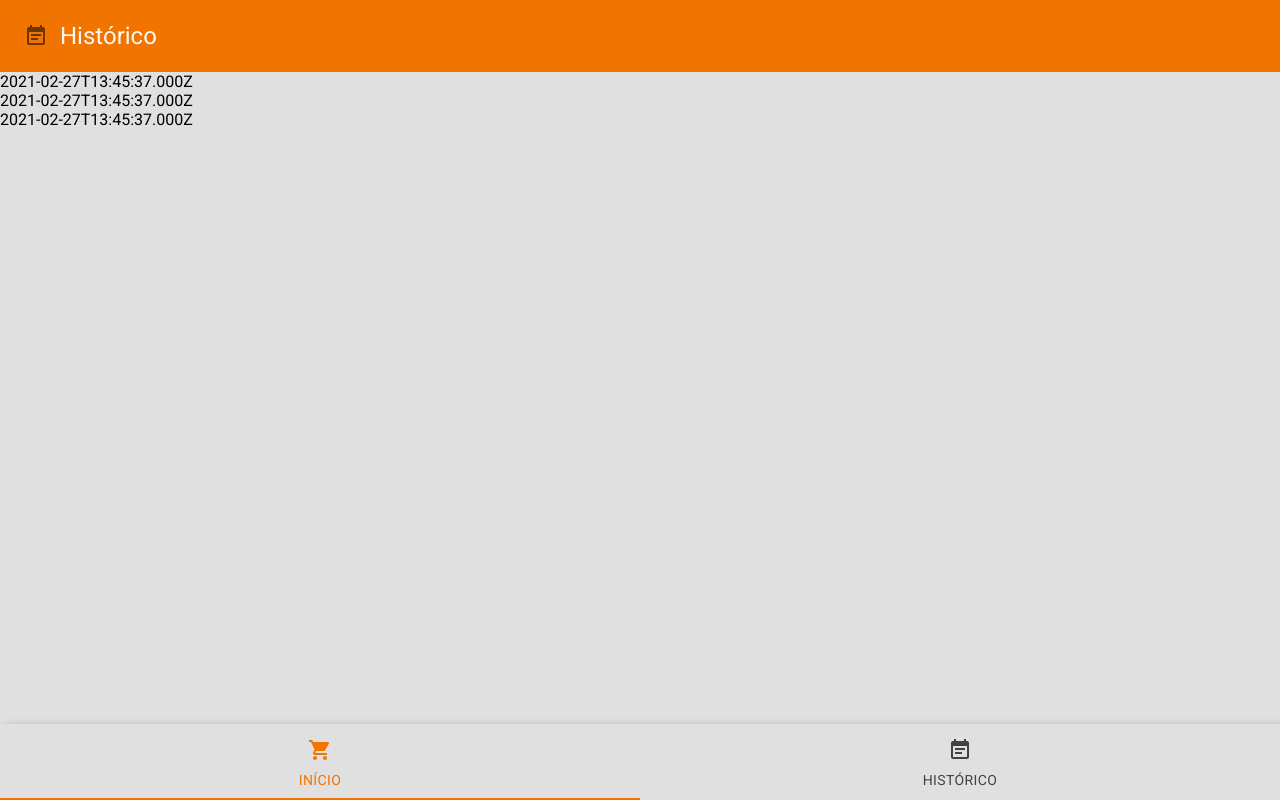
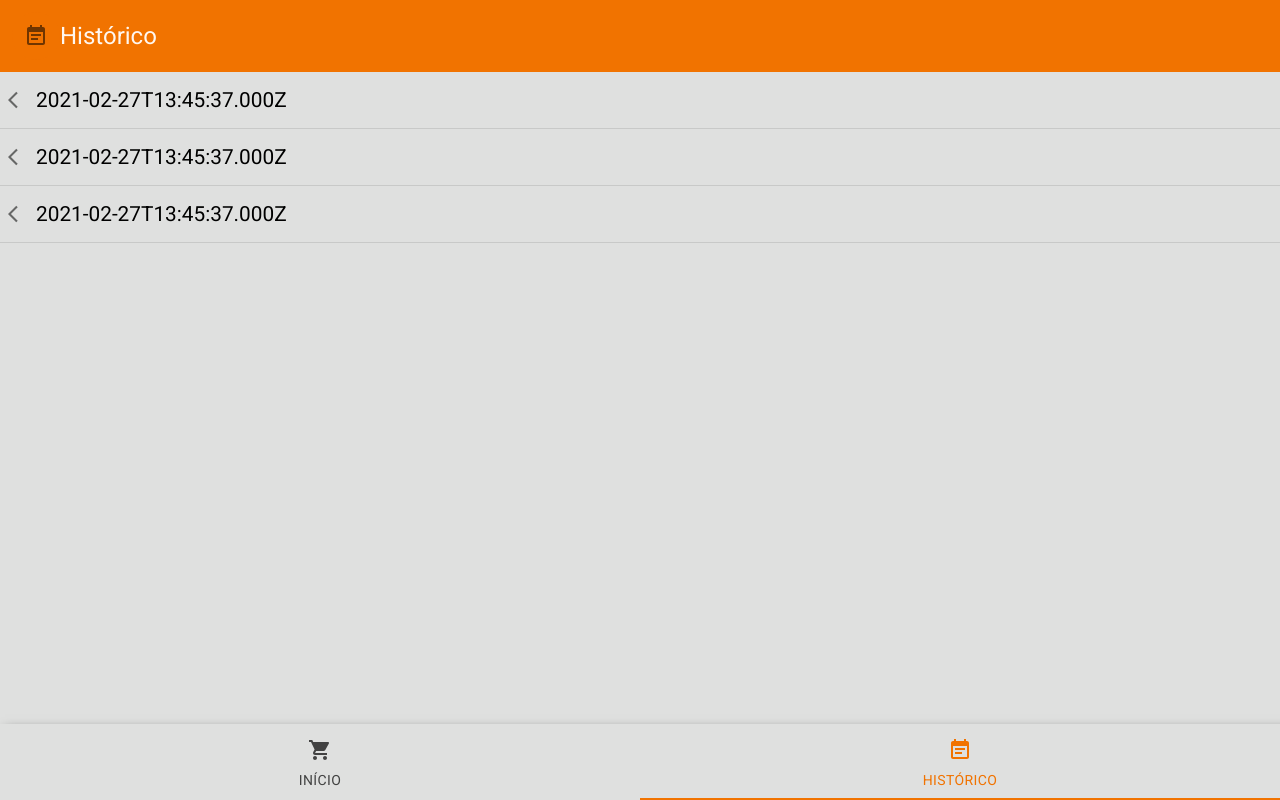
Before and after one commit to atreib/listeiv2, a React (Create React App) app: page /history in a window 1280 px wide. Built offline with nearby package versions, Linux system fonts and the light colour scheme.

Commit message:
chore: inject swipe text && improve tabs tests && add icon on product && improve history list item

```diff
--- a/src/components/layout/tabs/Tabs.tsx
+++ b/src/components/layout/tabs/Tabs.tsx
@@ -30,8 +30,9 @@ const AppTab = styled(Tab)`
  * @param testId: (string) id for testing purpose
  */
 export const AppTabs = ({ testId }: ComponentProps) => {
+  const openedPageId = AppRoutes.findIndex((x) => x.path === location.pathname);
   const history = useHistory();
-  const [value, setValue] = React.useState(0);
+  const [value, setValue] = React.useState(openedPageId);
 
   const handleChange = (event: React.ChangeEvent<Record<string, unknown>>, newValue: number) => {
     setValue(newValue);
--- a/src/components/pages/dashboard/DashboardPage.styles.tsx
+++ b/src/components/pages/dashboard/DashboardPage.styles.tsx
@@ -12,7 +12,7 @@ export {
   AppIconButton,
   AppCheckbox,
 } from './../../utils';
-export { NewListIcon, DeleteIcon, PlusIcon, MinusIcon, LogoIcon, AddProductIcon } from './../../utils/icons';
+export { NewListIcon, LeftIcon, PlusIcon, MinusIcon, LogoIcon, AddProductIcon } from './../../utils/icons';
 export { Product } from './Product';
 export { Quantity } from './Quantity';
 
@@ -75,7 +75,7 @@ export const NewProduct = styled.div`
 
 export const ProductLabelWrapper = styled.div`
   flex: 1;
-  max-width: 85%;
+  max-width: 80%;
   display: flex;
   align-items: center;
   font-size: 1.2rem;
--- a/src/components/pages/dashboard/Product.tsx
+++ b/src/components/pages/dashboard/Product.tsx
@@ -9,6 +9,7 @@ import {
   AppCheckbox,
   Quantity,
   AppConfirmDialog,
+  LeftIcon,
 } from './DashboardPage.styles';
 import { ProductModel } from '../../../models';
 import { colors } from '../../../helpers/theme';
@@ -110,6 +111,7 @@ export const Product = ({ product, onRemoveProduct, changeProductQuantity, chang
         />
       )}
       <AppListItem
+        icon={<LeftIcon fontSize="small" />}
         paddingTop="16px"
         paddingBottom="16px"
         paddingLeft="0px"
@@ -118,6 +120,7 @@ export const Product = ({ product, onRemoveProduct, changeProductQuantity, chang
         enableSwipeLeft={true}
         leftActionBackgrond={colors.danger}
         leftActionFontColor={colors.contrastDanger}
+        leftActionText={'Remover'}
         onSwipedLeft={() => setIsRemovalConfirmDialogOpened(true)}
       >
         <ProductLabelWrapper>
--- a/src/components/pages/history/HistoryPage.styles.tsx
+++ b/src/components/pages/history/HistoryPage.styles.tsx
@@ -11,7 +11,15 @@ export {
   AppIconButton,
   AppCheckbox,
 } from './../../utils';
-export { NewListIcon, DeleteIcon, PlusIcon, MinusIcon, HistoryIcon, AddProductIcon } from './../../utils/icons';
+export {
+  NewListIcon,
+  DeleteIcon,
+  PlusIcon,
+  MinusIcon,
+  HistoryIcon,
+  AddProductIcon,
+  LeftIcon,
+} from './../../utils/icons';
 
 export const ShoppingListHistory = styled.div`
   margin: 0;
--- a/src/components/pages/history/HistoryPage.tsx
+++ b/src/components/pages/history/HistoryPage.tsx
@@ -8,6 +8,8 @@ import {
   AppIconButton,
   TitleWrapper,
   PageTitle,
+  AppListItem,
+  LeftIcon,
 } from './HistoryPage.styles';
 import { colors } from './../../../helpers/theme';
 import { ShoppingListModel } from './../../../models';
@@ -80,7 +82,23 @@ export const HistoryPage = () => {
         {shoppingListHistory && (
           <AppList>
             {shoppingListHistory.map((shoppingList) => (
-              <div key={shoppingList.id}>{shoppingList.date.toISOString()}</div>
+              <AppListItem
+                icon={<LeftIcon fontSize="small" />}
+                key={shoppingList.id}
+                paddingTop="16px"
+                paddingBottom="16px"
+                paddingLeft="0px"
+                fontSize="1.3rem"
+                leftActionBackgrond={colors.primary}
+                leftActionFontColor={colors.contrastPrimary}
+                leftActionText={'Carregar'}
+                enableSwipeLeft={true}
+                onSwipedLeft={() => {
+                  return;
+                }}
+              >
+                {shoppingList.date.toISOString()}
+              </AppListItem>
             ))}
           </AppList>
         )}
--- a/src/components/utils/icons/Icons.tsx
+++ b/src/components/utils/icons/Icons.tsx
@@ -5,6 +5,7 @@ import NoteAddIcon from '@material-ui/icons/NoteAdd';
 import ShoppingCartIcon from '@material-ui/icons/ShoppingCart';
 import PlaylistAddIcon from '@material-ui/icons/PlaylistAdd';
 import EventNoteIcon from '@material-ui/icons/EventNote';
+import ArrowBackIosIcon from '@material-ui/icons/ArrowBackIos';
 
 export {
   DeleteIcon as DeleteIcon,
@@ -14,4 +15,5 @@ export {
   ShoppingCartIcon as LogoIcon,
   PlaylistAddIcon as AddProductIcon,
   EventNoteIcon as HistoryIcon,
+  ArrowBackIosIcon as LeftIcon,
 };
--- a/src/components/utils/listItem/ListItem.tsx
+++ b/src/components/utils/listItem/ListItem.tsx
@@ -26,6 +26,7 @@ interface ComponentProps {
   leftActionIcon?: ReactElement;
   leftActionBackgrond?: string;
   leftActionFontColor?: string;
+  leftActionText?: string;
   testId?: string;
 }
 
@@ -98,6 +99,7 @@ const useStyles = makeStyles(() => ({
  * @param onSwipedLeft? (() => void) after swiped left callback function
  * @param leftActionBackgrond? (string) left action background color hexadecimal
  * @param leftActionFontColor? (string) left action font color hexadecimal
+ * @param leftActionText? (string) left action text
  * @param testId? (string) optional id for testing purpose
  */
 export const AppListItem = ({
@@ -118,6 +120,7 @@ export const AppListItem = ({
   onSwipedLeft,
   leftActionBackgrond,
   leftActionFontColor,
+  leftActionText,
   testId,
 }: ComponentProps) => {
   const threshold = 0.3;
@@ -232,7 +235,7 @@ export const AppListItem = ({
             opacity: state.isAnimating ? getOpacity() : 0,
           }}
         >
-          Remover
+          {leftActionText}
         </ListItem>
         <StyledListItem
           className={listItemClass}
```
Also changed, not shown: 1 other file (tests, documents, lock files or other folders).
